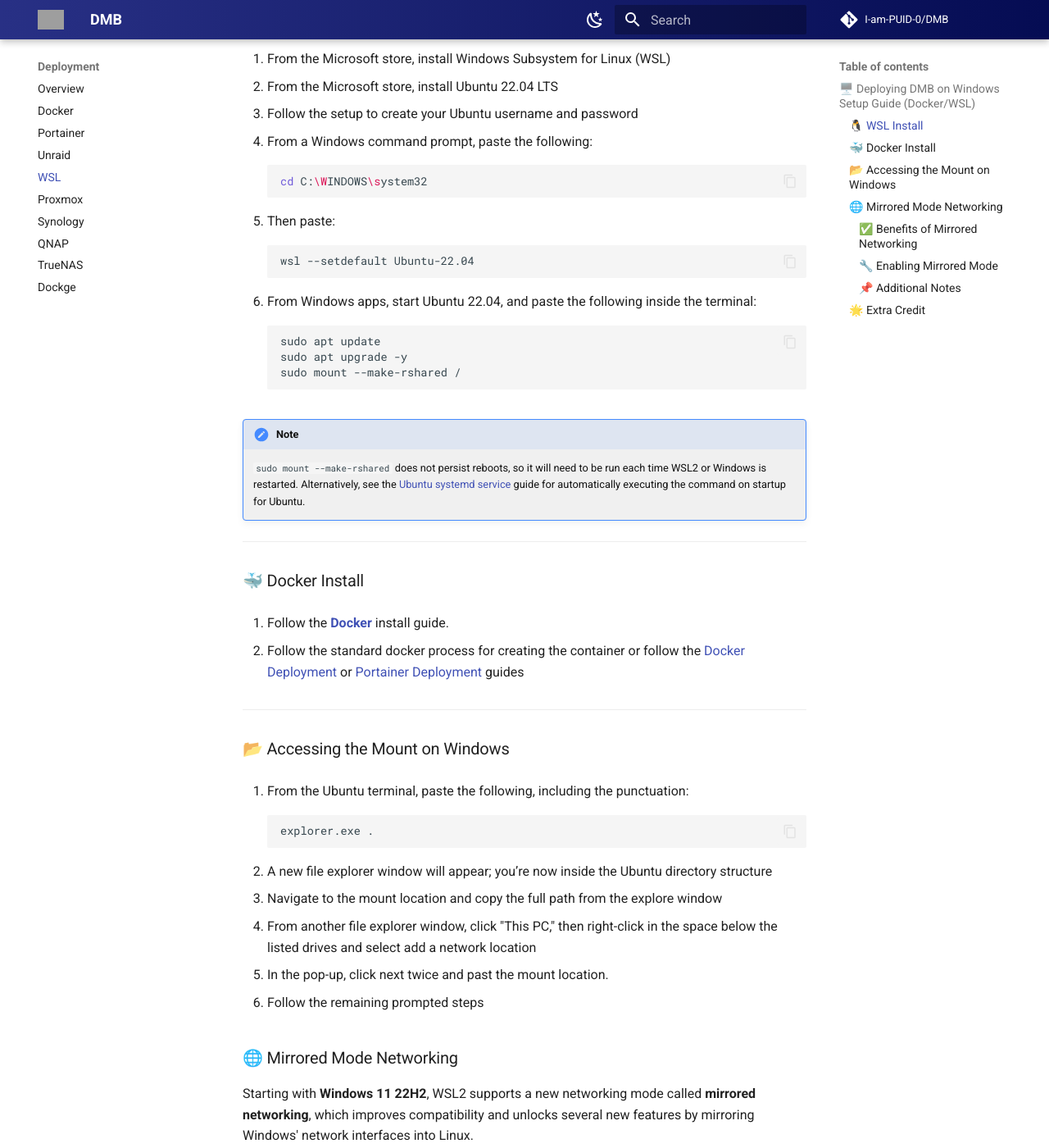
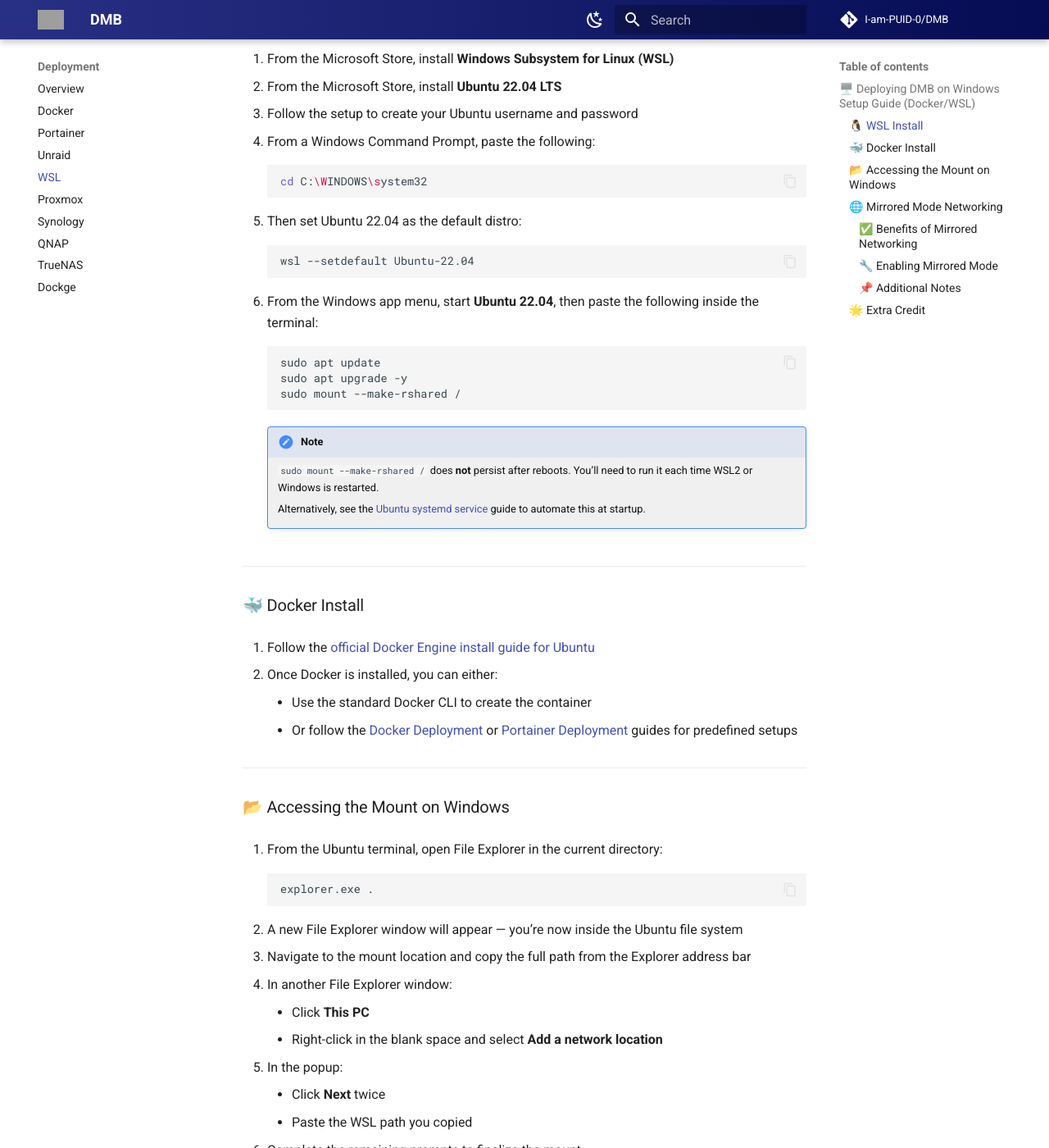
Before and after one commit to I-am-PUID-0/DMB_Docs, an MkDocs documentation site: the page built from docs/deployment/wsl.md, in a window 1280 px wide and 1400 px high, scrolled down 456 px. Shown: the whole window at 82% size. Built offline with MkDocs 1.6.1 and Material for MkDocs 9.7.7, drawn with Linux system fonts in a browser that asks for light colours; comment, search, counter and statistics services are not loaded; some of the changed text lies outside the part shown; grey boxes are pictures that could not be loaded.

Commit message:
Improve clarity and formatting in WSL deployment guide by enhancing instructions and correcting capitalization

````diff
--- a/docs/deployment/wsl.md
+++ b/docs/deployment/wsl.md
@@ -13,25 +13,25 @@ This guide will walk you through setting up DMB on a Windows system using a **li
 
 ### 🐧 WSL Install
 
-1. From the Microsoft store, install Windows Subsystem for Linux (WSL)
+1. From the Microsoft Store, install **Windows Subsystem for Linux (WSL)**
 
-2. From the Microsoft store, install Ubuntu 22.04 LTS
+2. From the Microsoft Store, install **Ubuntu 22.04 LTS**
 
 3. Follow the setup to create your Ubuntu username and password
 
-4. From a Windows command prompt, paste the following:
+4. From a Windows Command Prompt, paste the following:
 
     ```bash
     cd C:\WINDOWS\system32
     ```
 
-5. Then paste:
+5. Then set Ubuntu 22.04 as the default distro:
 
     ```bash
     wsl --setdefault Ubuntu-22.04
     ```
 
-6. From Windows apps, start Ubuntu 22.04, and paste the following inside the terminal:
+6. From the Windows app menu, start **Ubuntu 22.04**, then paste the following inside the terminal:
 
     ```bash
     sudo apt update
@@ -39,36 +39,47 @@ This guide will walk you through setting up DMB on a Windows system using a **li
     sudo mount --make-rshared /
     ```
 
-!!! note
-     `sudo mount --make-rshared` does not persist reboots, so it will need to be run each time WSL2 or Windows is restarted. Alternatively, see the [Ubuntu systemd service](../faq/rclone.md#ubuntu-systemd-service) guide for automatically executing the command on startup for Ubuntu.
+    !!! note
+        `sudo mount --make-rshared /` does **not** persist after reboots. You’ll need to run it each time WSL2 or Windows is restarted.
+
+        Alternatively, see the [Ubuntu systemd service](../faq/rclone.md#ubuntu-systemd-service) guide to automate this at startup.
 
 ----
 
 ### 🐳 Docker Install
 
-1. Follow the **[Docker](https://docs.docker.com/engine/install/ubuntu/)** install guide.
+1. Follow the [official Docker Engine install guide for Ubuntu](https://docs.docker.com/engine/install/ubuntu/)
 
-2. Follow the standard docker process for creating the container or follow the [Docker Deployment](docker.md) or [Portainer Deployment](portainer.md) guides
+2. Once Docker is installed, you can either:
+
+    - Use the standard Docker CLI to create the container
+    - Or follow the [Docker Deployment](docker.md) or [Portainer Deployment](portainer.md) guides for predefined setups
 
 ----
 
 ### 📂 Accessing the Mount on Windows
 
-1. From the Ubuntu terminal, paste the following, including the punctuation:
+1. From the Ubuntu terminal, open File Explorer in the current directory:
 
     ```bash
     explorer.exe .
     ```
 
-2. A new file explorer window will appear; you’re now inside the Ubuntu directory structure
+2. A new File Explorer window will appear — you’re now inside the Ubuntu file system
 
-3. Navigate to the mount location and copy the full path from the explore window
+3. Navigate to the mount location and copy the full path from the Explorer address bar
 
-4. From another file explorer window, click "This PC," then right-click in the space below the listed drives and select add a network location
+4. In another File Explorer window:
+    - Click **This PC**
+    - Right-click in the blank space and select **Add a network location**
 
-5. In the pop-up, click next twice and past the mount location.
+5. In the popup:
+    - Click **Next** twice
+    - Paste the WSL path you copied
 
-6. Follow the remaining prompted steps
+6. Complete the remaining prompts to finalize the mount
+
+---
 
 
 ### 🌐 Mirrored Mode Networking
@@ -89,28 +100,28 @@ Starting with **Windows 11 22H2**, WSL2 supports a new networking mode called **
 
 1. Open (or create) the `.wslconfig` file in your Windows home directory:
 
-```powershell
-notepad $env:USERPROFILE\.wslconfig
-```
+    ```powershell
+    notepad $env:USERPROFILE\.wslconfig
+    ```
 
 2. Add the following section:
 
-```ini
-[wsl2]
-networkingMode=mirrored
-```
+    ```ini
+    [wsl2]
+    networkingMode=mirrored
+    ```
 
 3. Restart WSL for the changes to take effect:
 
-```bash
-wsl --shutdown
-```
+    ```bash
+    wsl --shutdown
+    ```
 
-Then restart your distro from the Windows menu or run:
+    Then restart your distro from the Windows menu or run:
 
-```bash
-wsl
-```
+    ```bash
+    wsl
+    ```
 
 ---
 
````
